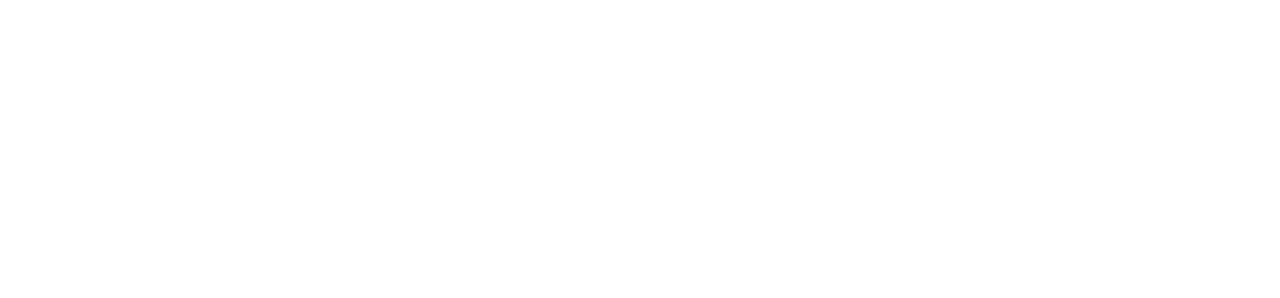
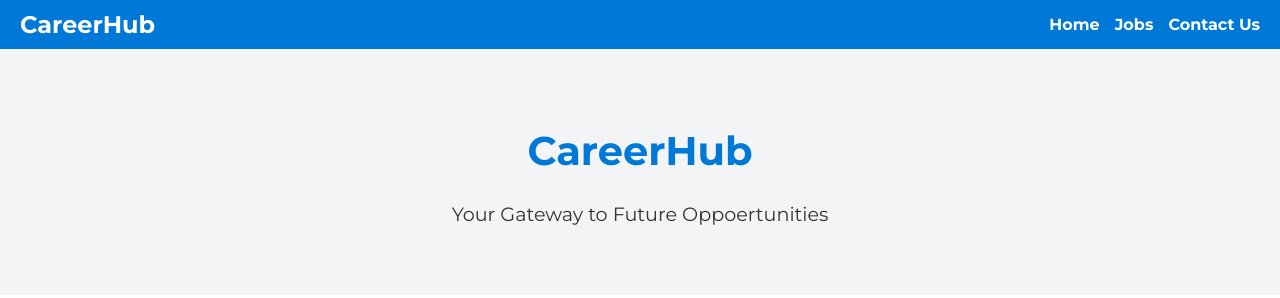
Before and after one commit to TechSavvy101/CareerHub_Project, a plain HTML site: page index.html in a window 1280 px wide. Drawn offline with Linux system fonts and the light colour scheme.

Commit message:
Starter_Structure

```diff
--- a/index.html
+++ b/index.html
@@ -3,13 +3,25 @@
 <head>
     <meta charset="UTF-8">
     <meta name="viewport" content="width=device-width, initial-scale=1.0">
-    <title>CareerHub</title>
+    <title>CareerHub- Your Gateway to Future Opportunities</title>
 
+    <link href="https://fonts.googleapis.com/css2?family=Montserrat:wght@400;700&display=swap" rel="stylesheet">
+    <link rel="stylesheet" type="text/css" href="styles/styles.css">
 </head>
 <body>
 
-
-
+ <nav>
+   <div class="logo">CareerHub</div>
+   <div class="nav-links">
+     <a href="index.html">Home</a>
+     <a href="jobs.html">Jobs</a>
+     <a href="contact.html">Contact Us</a>
+   </div>
+ </nav>
+ <header>
+    <h1>CareerHub</h1>
+    <p>Your Gateway to Future Oppoertunities</p>
+ </header>
 
 
 </body>
--- a/styles/styles.css
+++ b/styles/styles.css
@@ -0,0 +1,52 @@
+body {
+    font-family: 'Montserrat', sans-serif;
+    margin: 0;
+    padding: 0;
+  }
+
+  /* Navbar Styles */
+  nav {
+    display: flex;
+    justify-content: space-between;
+    align-items: center;
+    padding: 10px 20px;
+    background-color: #0078D7; /* CareerHub-themed blue */
+    color: white;
+  }
+
+  .logo {
+    font-size: 1.5rem;
+    font-weight: bold;
+  }
+
+  .nav-links {
+    display: flex;
+    gap: 15px;
+  }
+
+  .nav-links a {
+    color: white;
+    text-decoration: none;
+    font-weight: bold;
+  }
+
+  .nav-links a:hover {
+    text-decoration: underline;
+  }
+
+  /* Header Styles */
+  header {
+    text-align: center;
+    padding: 50px;
+    background-color: #F3F4F6;
+  }
+
+  header h1 {
+    color: #0078D7;
+    font-size: 2.5rem;
+  }
+
+  header p {
+    color: #333;
+    font-size: 1.2rem;
+  }
```
Also changed, not shown: contact.html (added, +35 -0 lines), jobs.html (added, +27 -0 lines).
